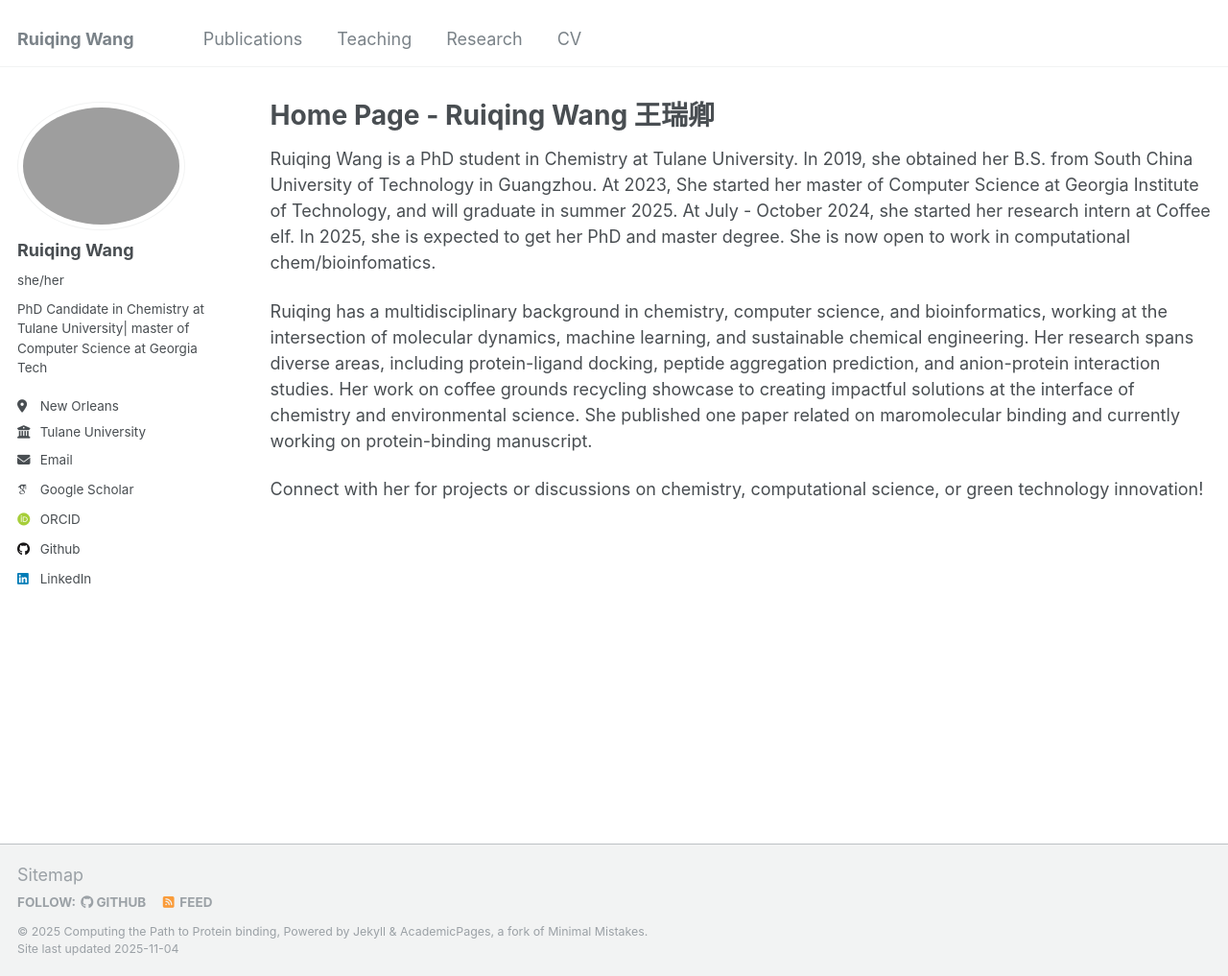
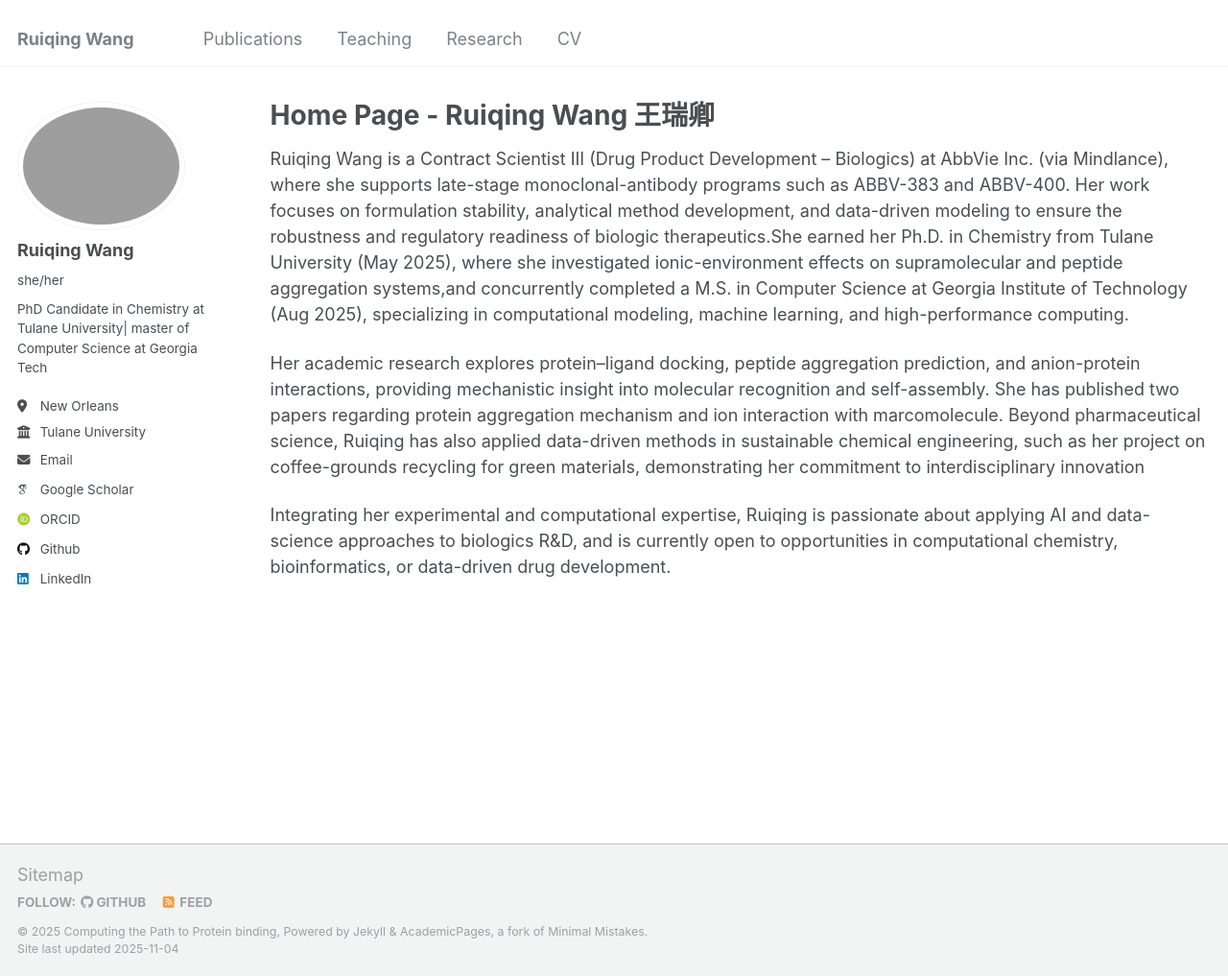
Before and after one commit to RuiqingW20/RuiqingW20.github.io, a Jekyll site: the page built from _pages/about.md, in a window 1280 px wide and 1017 px high. Shown: the whole window at 96% size. Built offline with Jekyll 4.4.1, drawn with Linux system fonts in a browser that asks for light colours; some web fonts are replaced.

Commit message:
Revise Ruiqing Wang's professional profile details
Updated Ruiqing Wang's profile to reflect her current role, academic achievements, and research focus in drug product development and computational chemistry.

```diff
--- a/_pages/about.md
+++ b/_pages/about.md
@@ -7,9 +7,8 @@ author_profile: true
 ---
 
 
+Ruiqing Wang is a Contract Scientist III (Drug Product Development – Biologics) at AbbVie Inc. (via Mindlance), where she supports late-stage monoclonal-antibody programs such as ABBV-383 and ABBV-400. Her work focuses on formulation stability, analytical method development, and data-driven modeling to ensure the robustness and regulatory readiness of biologic therapeutics.She earned her Ph.D. in Chemistry from Tulane University (May 2025), where she investigated ionic-environment effects on supramolecular and peptide aggregation systems,and concurrently completed a M.S. in Computer Science at Georgia Institute of Technology (Aug 2025), specializing in computational modeling, machine learning, and high-performance computing.
 
-Ruiqing Wang is a PhD student in Chemistry at Tulane University. In 2019, she obtained her B.S. from South China University of Technology in Guangzhou. At 2023, She started her master of Computer Science at Georgia Institute of Technology, and will graduate in summer 2025. At July - October 2024, she started her research intern at Coffee elf. In 2025, she is expected to get her PhD and master degree. She is now open to work in computational chem/bioinfomatics.
+Her academic research explores protein–ligand docking, peptide aggregation prediction, and anion-protein interactions, providing mechanistic insight into molecular recognition and self-assembly. She has published two papers regarding protein aggregation mechanism and ion interaction with marcomolecule. Beyond pharmaceutical science, Ruiqing has also applied data-driven methods in sustainable chemical engineering, such as her project on coffee-grounds recycling for green materials, demonstrating her commitment to interdisciplinary innovation
 
-Ruiqing has a multidisciplinary background in chemistry, computer science, and bioinformatics, working at the intersection of molecular dynamics, machine learning, and sustainable chemical engineering. Her research spans diverse areas, including protein-ligand docking, peptide aggregation prediction, and anion-protein interaction studies.  Her work on coffee grounds recycling showcase to creating impactful solutions at the interface of chemistry and environmental science. She published one paper related on maromolecular binding and currently working on protein-binding manuscript.
-
-Connect with her for projects or discussions on chemistry, computational science, or green technology innovation!
+Integrating her experimental and computational expertise, Ruiqing is passionate about applying AI and data-science approaches to biologics R&D, and is currently open to opportunities in computational chemistry, bioinformatics, or data-driven drug development.
```
